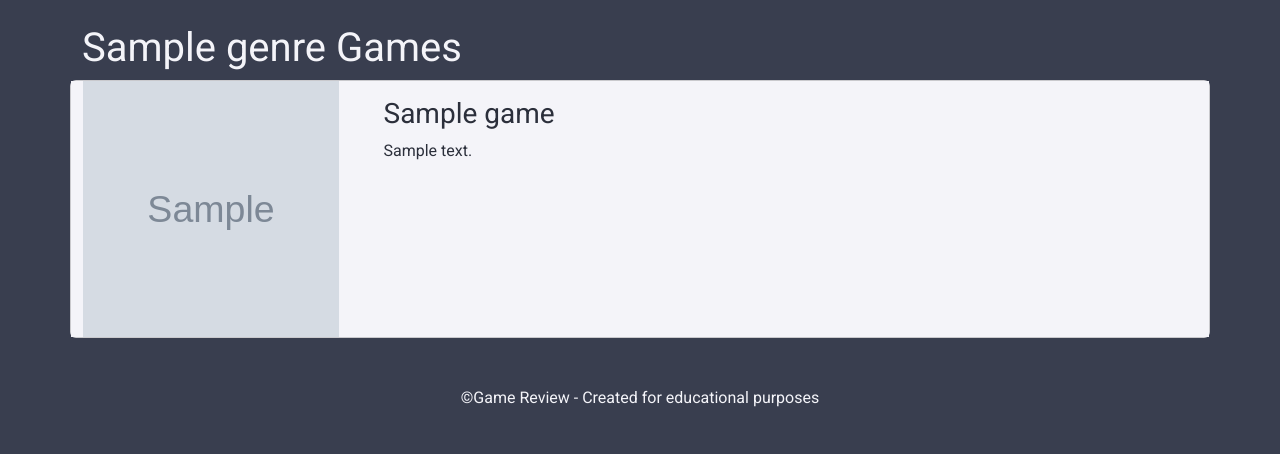
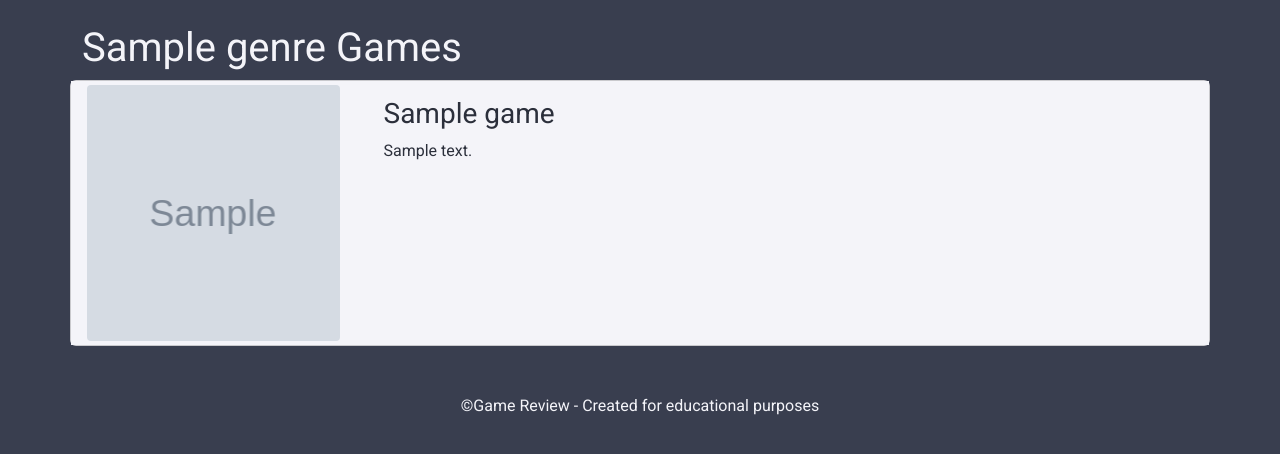
Before and after one commit to Oliver-Pile/MMI-GameReview, a PHP site: page /index.php?p=games&genre_id=1 in a window 1280 px wide. Shown: the part 56-510 px from the top of the page. Run offline with PHP 8.4, Linux system fonts and the light colour scheme; the visitor is signed in with stand-in values (Sample User, id 1); tables that the repository leaves empty hold one stand-in row (values such as "Sample post"); grey boxes marked "Sample" are stand-in pictures; style sheets or scripts are compiled from the project's sources; some libraries are stand-ins or nearby versions.

Commit message:
Fix image sizings

```diff
--- a/pages/all_games.php
+++ b/pages/all_games.php
@@ -8,10 +8,9 @@
 
   <div class="row">
     <?php foreach($games as $game) { ?>
-      <div class="col-6 col-md-4 col-lg-3">
+      <div class="col-6 col-lg-4">
         <a href="index.php?p=game&id=<?php echo $game["id"]; ?>" class="card">
-        <!-- Fix images! -->
-          <img class="card-image" src="images/game-images/<?php echo $game["image"]; ?>"/>
+          <div class="game-image" style="background-image: url(images/game-images/<?php echo $game["image"]; ?>)"></div>
           <div class="card-body">
             <h3 class="card-title"><?php echo $game["title"] ?></h3>
           </div>
--- a/pages/game.php
+++ b/pages/game.php
@@ -12,7 +12,7 @@
   <h1><?php echo $game["title"]?></h1>
   <div class="row">
     <div class="col-md-4">
-      <img class="game-image" src="images/game-images/<?php echo $game["image"]; ?>"/>
+    <div class="game-image" style="background-image: url(images/game-images/<?php echo $game["image"]; ?>)"></div>
     </div>
     <div class="col-md-8">
       <p><?php echo $game["description"] ?></p>
--- a/pages/games.php
+++ b/pages/games.php
@@ -15,8 +15,10 @@
       <div class="col-md-12 card">
         <div class="row game-row">
           <div class="col-md-3">
+            <div class="game-image-container">
+              <div class="game-image" style="background-image: url(images/game-images/<?php echo $game["image"]; ?>)"></div>
+            </div>
             <!-- These images are compressed - need to edit them to be 256x256 -->
-            <img class="card-image" src="images/game-images/<?php echo $game["image"]; ?>"/>
           </div>
           <a class="col-md-9" href="index.php?p=game&id=<?php echo $game["id"]; ?>">
             <div class="d-inline-block">
--- a/pages/genres.php
+++ b/pages/genres.php
@@ -10,8 +10,7 @@
     <div class="col-lg-6">
       <a class="card card-body" href="index.php?p=games&genre_id=<?php echo $genre["id"]; ?>" >
         <div class = "d-flex">
-          <div class="card-image" style="background-image: url('./images/genre-images/<?php echo $genre['image']; ?>');">
-          </div>
+          <img class="card-image" src="images/genre-images/<?php echo $genre['image']; ?>"/>
           <div class="genre-title"><h3><?php echo $genre['name']; ?></h3></div>
         </div>
       </a>
--- a/scss/components/_card.scss
+++ b/scss/components/_card.scss
@@ -7,6 +7,7 @@
   .card-image {
     width: 256px;
     height: 256px;
+    border-radius: 4px;
   }
 
   .genre-title {
--- a/scss/main.scss
+++ b/scss/main.scss
@@ -9,3 +9,4 @@
 @import "pages/login";
 @import "pages/add_review";
 @import "pages/all_games";
+@import "pages/common";
--- a/scss/pages/_all_games.scss
+++ b/scss/pages/_all_games.scss
@@ -1,5 +1,6 @@
 #all-games-page{
   .card{
     text-align: center;
+    padding: 4px;
   }
 }
--- /dev/null
+++ b/scss/pages/_common.scss
@@ -0,0 +1,7 @@
+.game-image{
+  width: 100%;
+  height: 256px;
+  background-size: cover;
+  background-position: center;
+  border-radius: 4px;
+}
--- a/scss/pages/_game.scss
+++ b/scss/pages/_game.scss
@@ -1,9 +1,4 @@
 #game-page{
-  .game-image {
-    width: 100%;
-    max-height: 256px;
-  }
-
   .raiting-text{
     color: darkgoldenrod;
   }
--- a/scss/pages/_games.scss
+++ b/scss/pages/_games.scss
@@ -8,4 +8,8 @@
   .card-body{
     color: $text-black;
   }
+
+  .game-image-container{
+    padding: 4px;
+  }
 }
```
